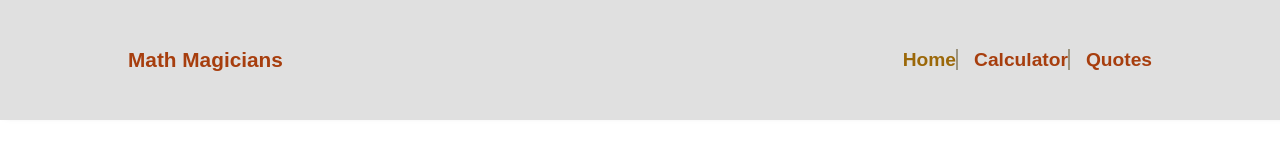
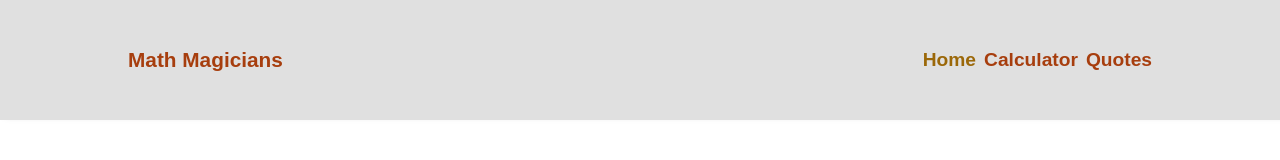
Before and after one commit to Ukaypromise/Math-Magician, a React (Create React App) app: page / in a window 1280 px wide. Shown: the top 160 px of the page. Built offline with nearby package versions, Linux system fonts and the light colour scheme.

Commit message:
Update style

```diff
--- a/src/styles/Navbar.css
+++ b/src/styles/Navbar.css
@@ -25,9 +25,7 @@ ul li a {
 
 ul li:not(:first-child)::before {
   content: "";
-  border-left: 2px solid rgb(155, 147, 126);
-  padding: 0 0 0 1rem;
-  /* margin-left: 1rem; */
+  margin-left: 0.5rem;
 }
 
 .tag-name {
```
